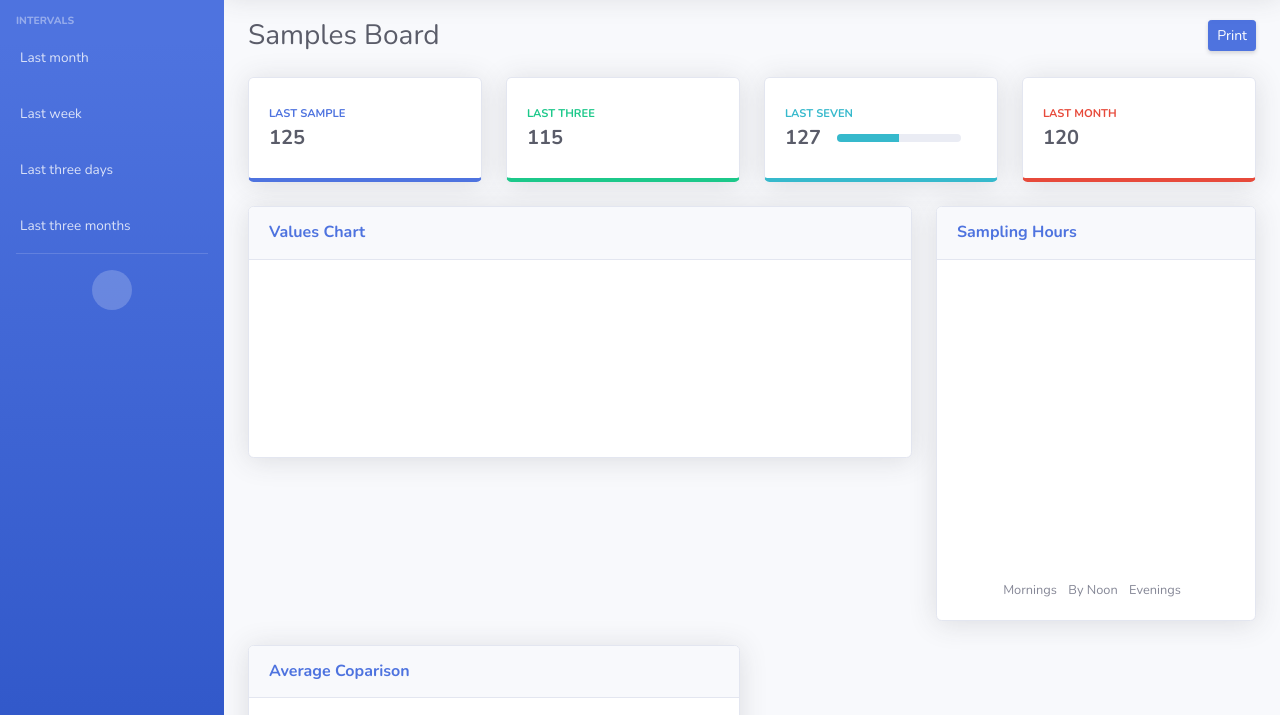
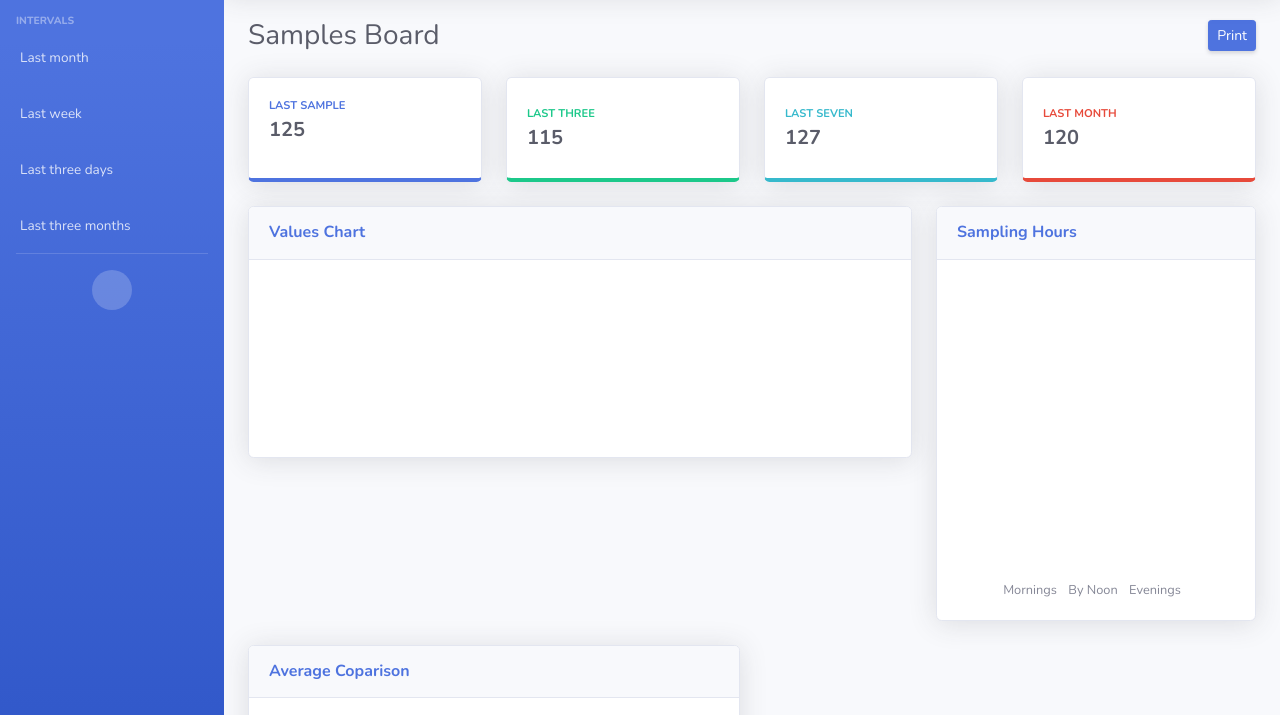
Before and after one commit to auxcoder/gluboard-bootstrap, a website: page index.html in a window 1280 px wide. Shown: the part 75-790 px from the top of the page. Drawn offline with nearby package versions, Linux system fonts and the light colour scheme; files that its build step writes are made by us from their sources.

Commit message:
Update template

```diff
--- a/index.html
+++ b/index.html
@@ -128,8 +128,8 @@
           <div class="row">
 
             <!-- Last sample -->
-            <div class="col-xl-3 col-md-3 mb-4">
-              <div class="card border-bottom-primary shadow h-100 py-2">
+            <div class="col-6 col-xl-3 col-md-3 mb-4">
+              <div class="card border-bottom-primary shadow h-100" id="lastSample">
                 <div class="card-body">
                   <div class="row no-gutters align-items-center">
                     <div class="col mr-2">
@@ -168,17 +168,7 @@
                   <div class="row no-gutters align-items-center">
                     <div class="col mr-2">
                       <div class="text-xs font-weight-bold text-info text-uppercase mb-1">Last Seven</div>
-                      <div class="row no-gutters align-items-center">
-                        <div class="col-auto">
-                          <div class="h5 mb-0 mr-3 font-weight-bold text-gray-800">127</div>
-                        </div>
-                        <div class="col">
-                          <div class="progress progress-sm mr-2">
-                            <div class="progress-bar bg-info" role="progressbar" style="width: 50%" aria-valuenow="50"
-                              aria-valuemin="0" aria-valuemax="100"></div>
-                          </div>
-                        </div>
-                      </div>
+                      <div class="h5 mb-0 mr-3 font-weight-bold text-gray-800 value">127</div>
                     </div>
                     <div class="col-auto">
                       <i class="fas fa-tint fa-2x text-gray-300"></i>
```
Also changed, not shown: package.json (line endings or trailing spaces).
